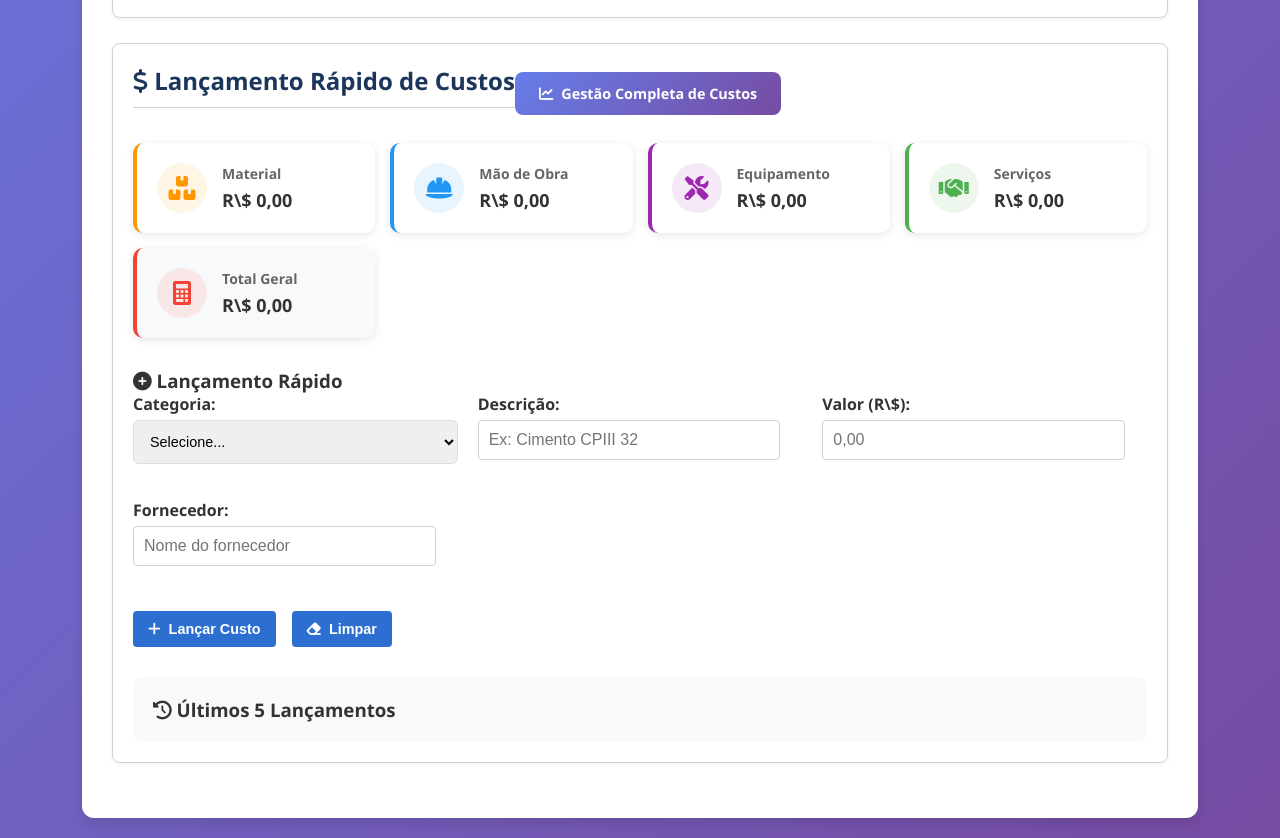
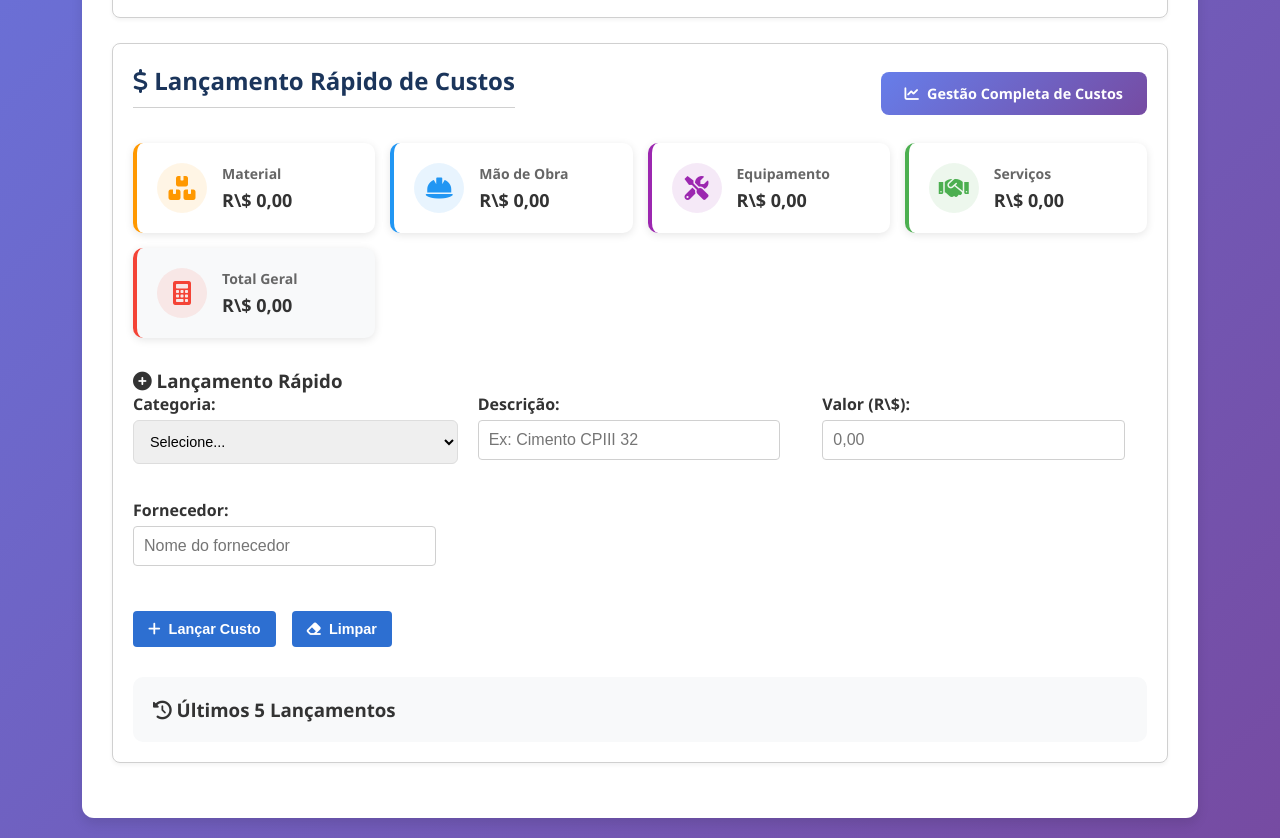
Before and after one commit to MatheusCarvalho0903/HouseupApp_local, a plain HTML site: page Cronograma/index.html in a window 1280 px wide. Shown: the part 871-1709 px from the top of the page. Drawn offline with nearby package versions, Linux system fonts and the light colour scheme; no server answers.

Commit message:
Update index.html

```diff
--- a/Cronograma/index.html
+++ b/Cronograma/index.html
@@ -124,7 +124,7 @@
         <!-- Lançamento de Custos -->
         <!-- Lançamento de Custos (Versão Melhorada) -->
 <section class="section-card">
-    <div style="display: flex; justify-content: between; align-items: center; margin-bottom: 20px;">
+    <div style="display: flex; justify-content: space-between; align-items: center; margin-bottom: 20px;">
         <h2><i class="fas fa-dollar-sign"></i> Lançamento Rápido de Custos</h2>
         <a href="../custos/index.html" class="btn btn-primary">
             <i class="fas fa-chart-line"></i> Gestão Completa de Custos
```
